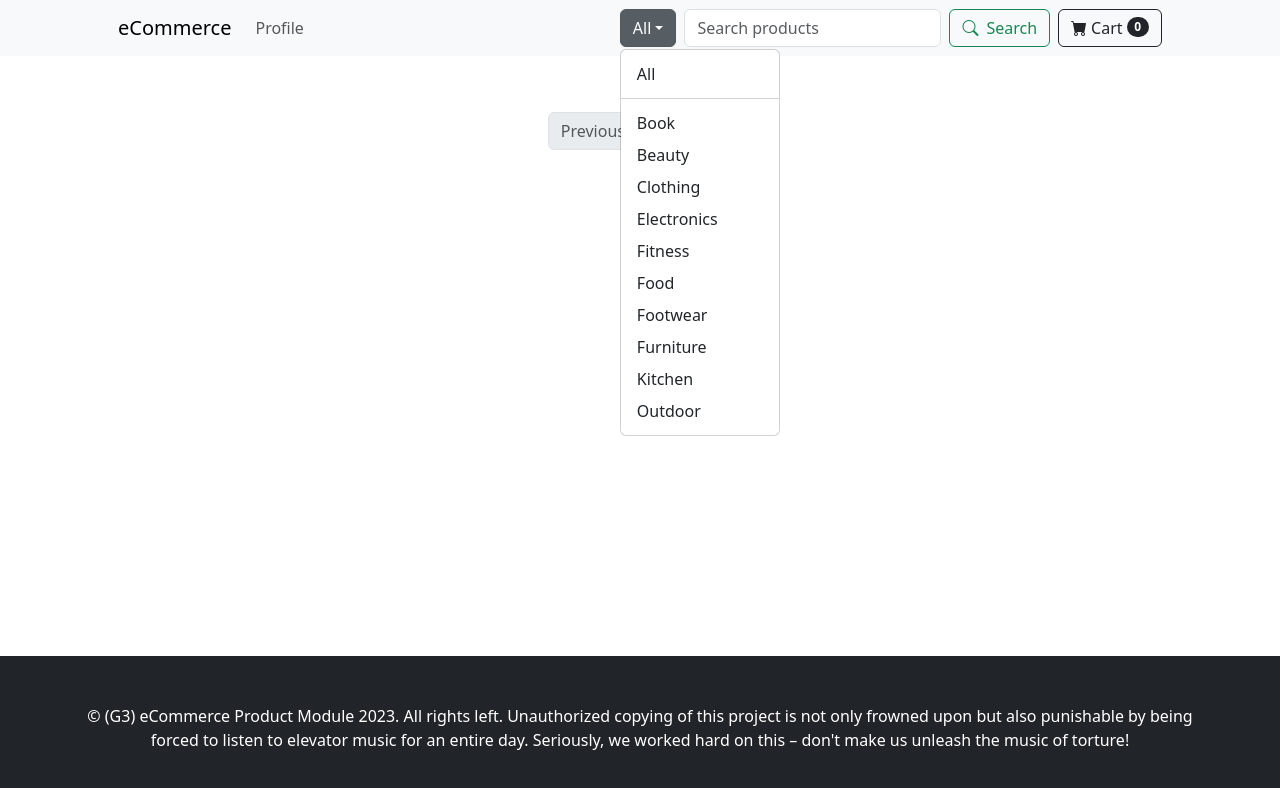
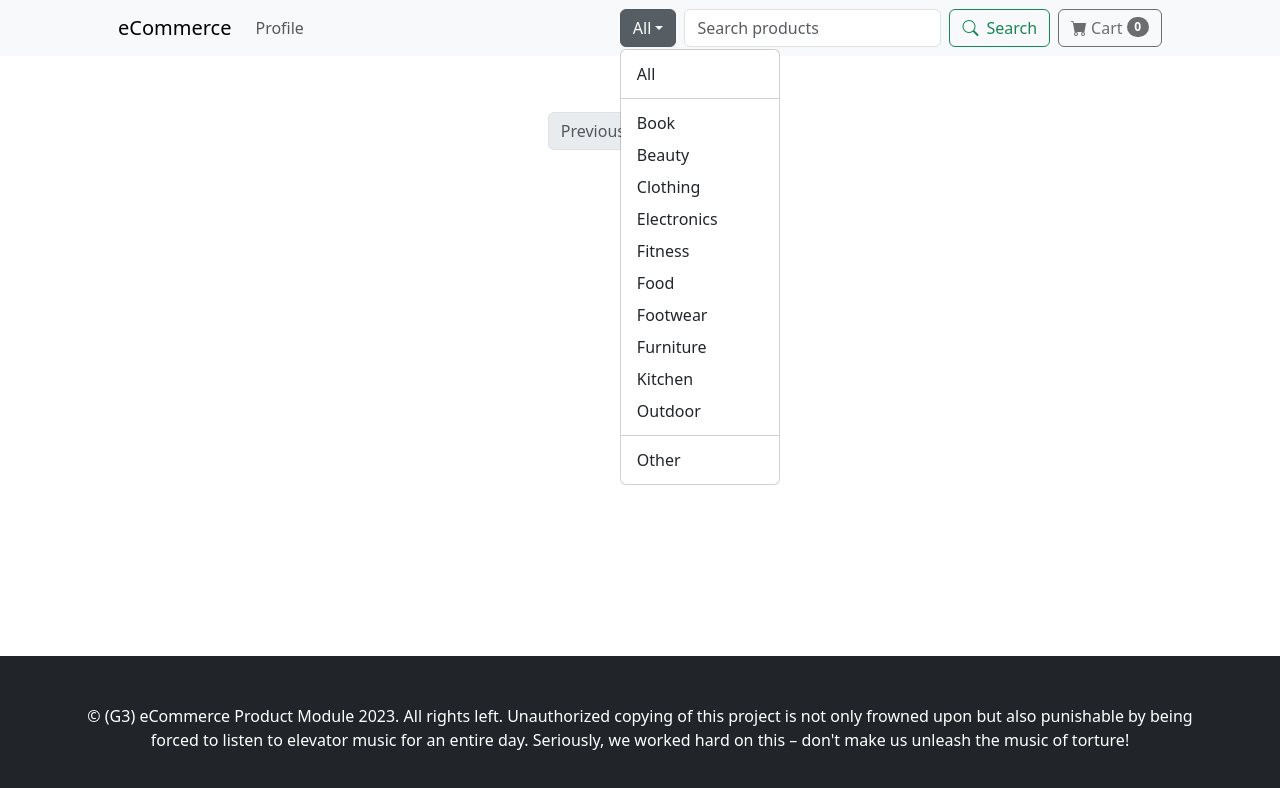
Before and after one commit to melbasiouny/eCommerce-Product-Module, a website built with Vite: page frontend/src/index.html in a window 1280 px wide. Both pictures are taken after a click on the button "All". Built offline with nearby package versions, Linux system fonts and the light colour scheme; no server answers.

Commit message:
Update index.html

```diff
--- a/frontend/src/index.html
+++ b/frontend/src/index.html
@@ -62,6 +62,8 @@
                                 <a class="dropdown-item" href="#" onclick="changeDropdownText(this)">Furniture</a>
                                 <a class="dropdown-item" href="#" onclick="changeDropdownText(this)">Kitchen</a>
                                 <a class="dropdown-item" href="#" onclick="changeDropdownText(this)">Outdoor</a>
+                                <div class="dropdown-divider"></div>
+                                <a class="dropdown-item" href="#" onclick="changeDropdownText(this)">Other</a>
                             </div>
                         </div>
                         <input class="form-control me-2" type="search" id="search_query" placeholder="Search products"
@@ -73,7 +75,7 @@
                         </button>
 
                         <button class="btn btn-outline-dark d-flex align-items-center" style="margin-left: 8px;"
-                            type="submit">
+                            type="submit" disabled>
                             <i class="bi-cart-fill me-1"></i>
                             Cart
                             <span class="badge bg-dark text-white ms-1 rounded-pill">0</span>
```
